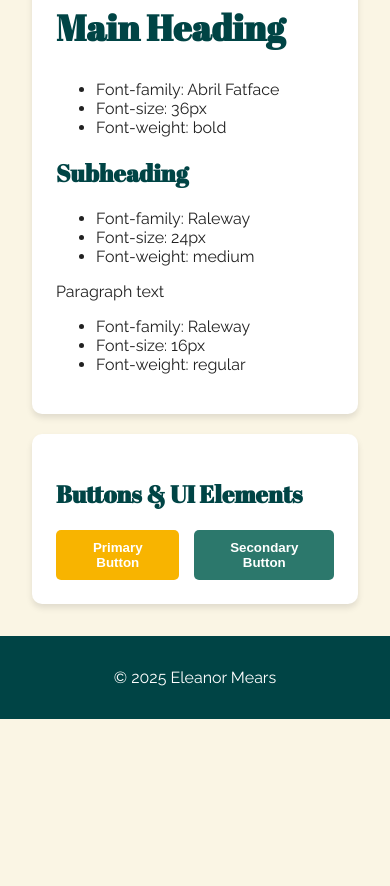
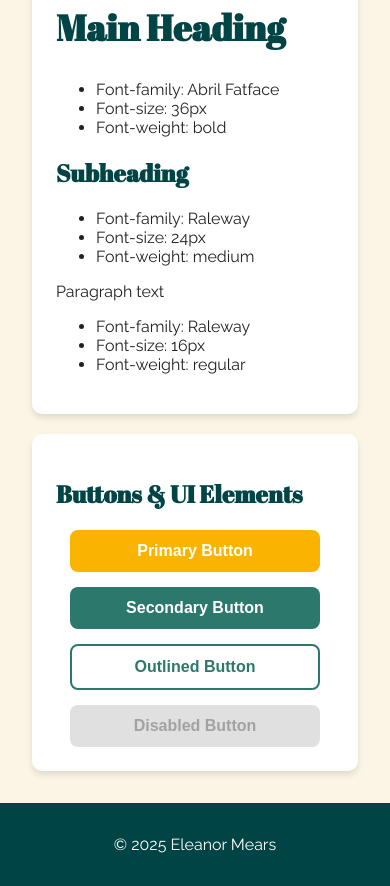
Before and after one commit to meiCiEn/website-design-system, a plain HTML site: page index.html in a window 390 px wide. Shown: the part 1656-2542 px from the top of the page. Before the commit the page ends 2375 px from the top, so only its background shows below. Drawn offline with Linux system fonts and the light colour scheme.

Commit message:
Updated button styles

```diff
--- a/index.html
+++ b/index.html
@@ -102,6 +102,8 @@
             <div class="buttons">
                 <button class="primary-btn">Primary Button</button>
                 <button class="secondary-btn">Secondary Button</button>
+                <button class="outlined-btn">Outlined Button</button>
+                <button class="disabled-btn">Disabled Button</button>
             </div>
         </section>
 
--- a/styles.css
+++ b/styles.css
@@ -1,8 +1,10 @@
 /* Define CSS Variables */
 :root {
     --sunset-gold: #f8b400;
+    --sunset-gold-darker: #dfa200;
     --soft-cream: #faf5e4;
     --deep-teal: #2c786c;
+    --deep-teal-darker: #286c61;
     --midnight-green: #004445;
     --text-color: #212121;
 
@@ -131,9 +133,42 @@ button {
     color: white;
 }
 
+.primary-btn:hover {
+    background: var(--sunset-gold-darker);
+}
+
 .secondary-btn {
     background: var(--deep-teal);
     color: white;
+}
+
+.secondary-btn:hover {
+    background: var(--deep-teal-darker);
+}
+
+.outlined-btn {
+    background: transparent;
+    border: 2px solid var(--deep-teal);
+    color: var(--deep-teal);
+}
+
+.outlined-btn:hover {
+    background: var(--deep-teal);
+    color: white;
+}
+
+button:not(:disabled):not(.disabled-btn):active { /* Active effect won't be applied to disabled buttons or .disabled-btn */
+    transform: scale(0.98); /* Press effect */
+}
+
+button:disabled,
+.disabled-btn {
+    background: #cccccc; /* Gray background */
+    color: #666666; /* Dark gray text */
+    cursor: not-allowed;
+    opacity: 0.6;
+    box-shadow: none;
+    transform: none;
 }
 
 /* Footer */
@@ -144,7 +179,7 @@ footer {
     color: white;
 }
 
-/* Responsive Design */
+/* Responsive design for mobile devices */
 @media (max-width: 768px) {
     main {
         grid-template-columns: 1fr;
@@ -154,4 +189,22 @@ footer {
         flex-direction: column;
         text-align: center;
     }
+
+    button {
+        padding: 12px 20px;
+        font-size: 16px;
+        border: none;
+        border-radius: 8px; /* Slightly rounder for better tap experience */
+        width: 100%; /* Makes it responsive */
+        max-width: 250px; /* Prevents buttons from being too wide on large screens */
+        transition: all 0.3s ease;
+    }
+
 }
+
+@media (max-width: 600px) {
+    .buttons {
+        flex-direction: column; /* Make buttons stack on smaller screens */
+        align-items: center;
+    }
+}
```
